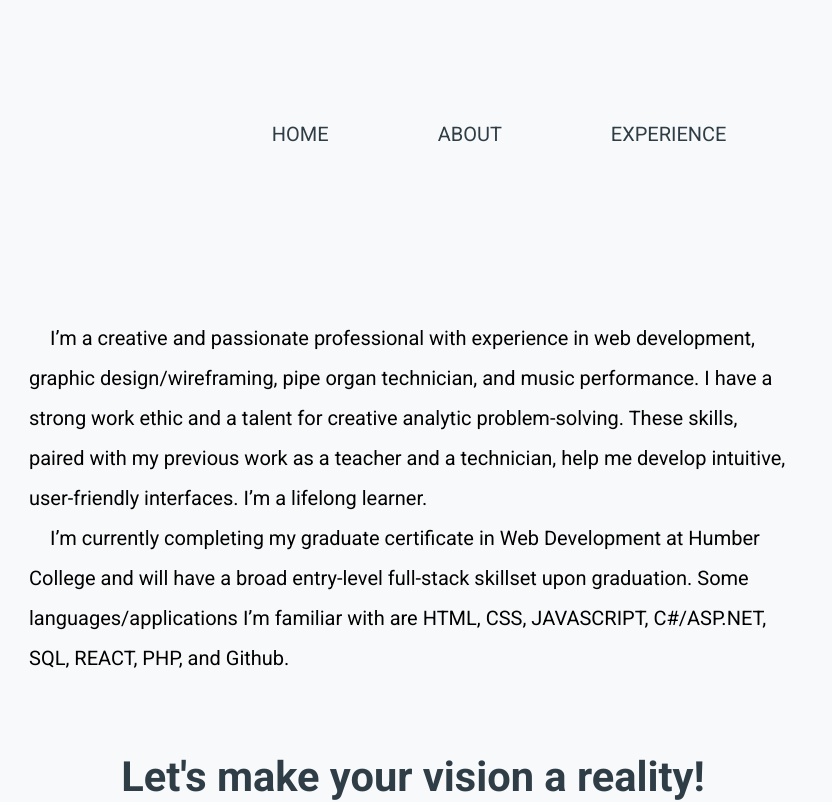
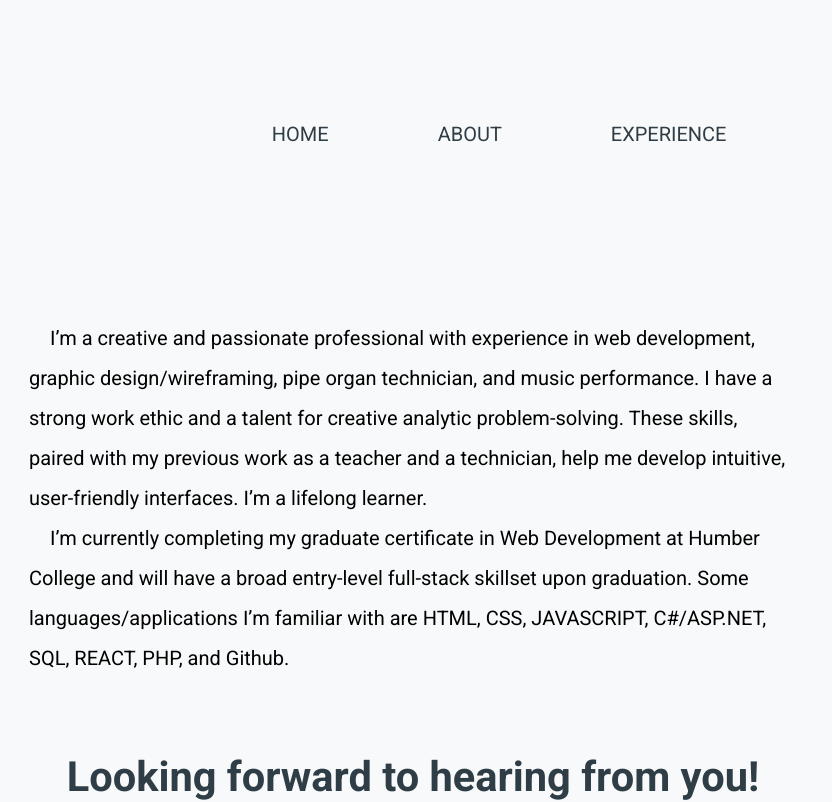
Before and after one commit to AndrewJamesBarker/Portfolio1, a plain HTML site: page about.html in a window 1280 px wide. Shown: the top 802 px of the page, 227-1059 px from the left. Drawn offline with Linux system fonts and the light colour scheme.

Commit message:
form header update

```diff
--- a/about.html
+++ b/about.html
@@ -58,7 +58,7 @@
         <!-- Form -->
 
     <section class="widthControl">
-            <h4 id="form-headline">Let's make your vision a reality!</h4>
+            <h4 id="form-headline">Looking forward to hearing from you!</h4>
             <form name="contact" method="POST" data-netlify="true">
             <div class="formFlexContainer">
             <div class="formItem1">
```
Also changed, not shown: experience.html (+1 -1 lines), index.html (+1 -1 lines).
